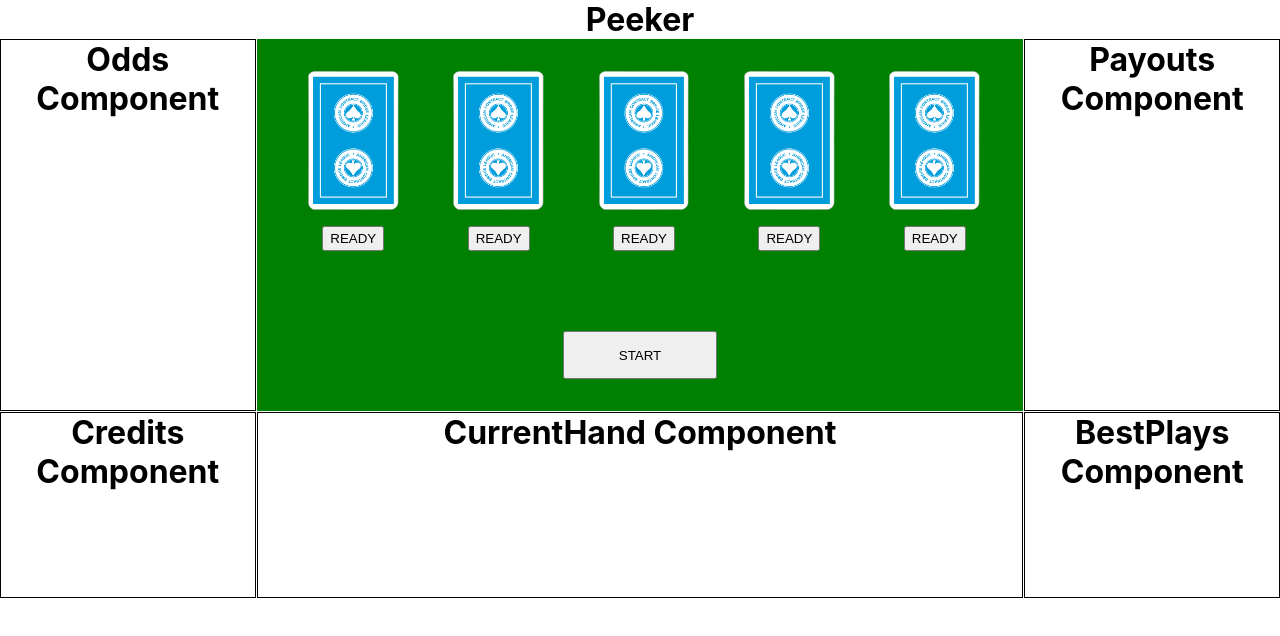
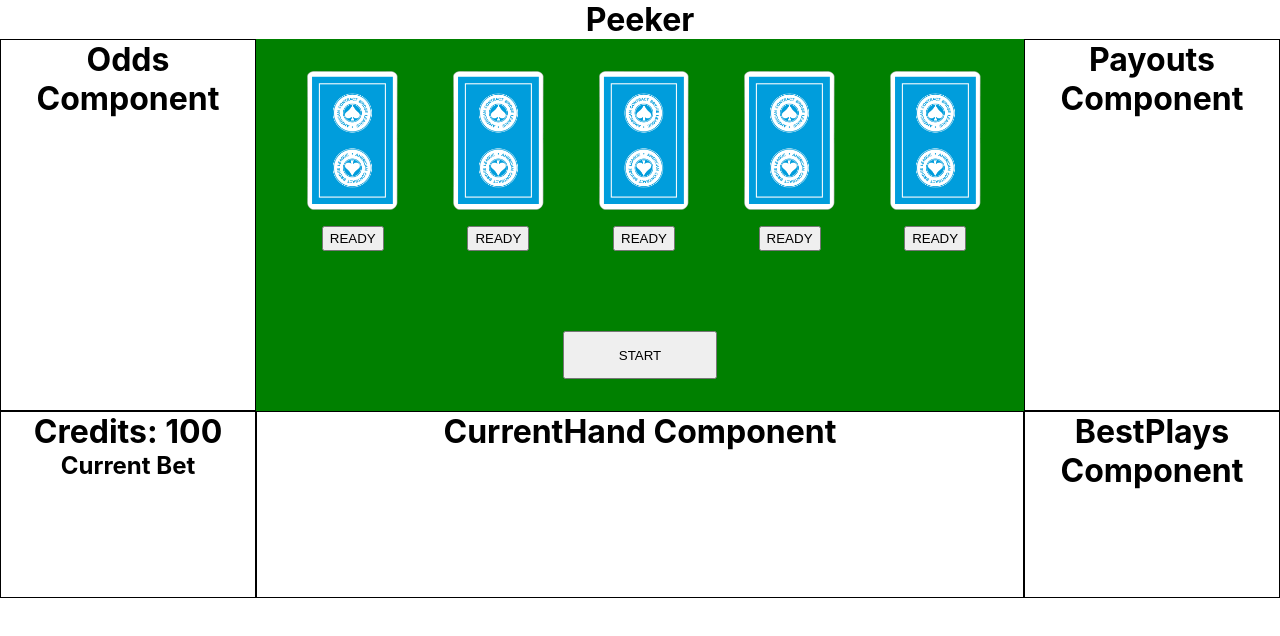
Before and after one commit to patrickrgrady81/Peeker-front, a React (Create React App) app: page / in a window 1280 px wide. Shown: the top 636 px of the page. Built offline with nearby package versions, Linux system fonts and the light colour scheme.

Commit message:
refactored vanilla classes out of Deck component

```diff
--- a/public/index.html
+++ b/public/index.html
@@ -24,7 +24,7 @@
       work correctly both with client-side routing and a non-root public URL.
       Learn how to configure a non-root public URL by running `npm run build`.
     -->
-    <title>React App</title>
+    <title>Peeker</title>
   </head>
   <body>
     <noscript>You need to enable JavaScript to run this app.</noscript>
--- a/src/components/app/App.css
+++ b/src/components/app/App.css
@@ -7,7 +7,7 @@
   display: grid;
   grid-template-columns: 1fr 3fr 1fr;
   grid-template-rows: 2fr 1fr;
-  grid-column-gap: 1px;
-  grid-row-gap: 1px;
+  /* grid-column-gap: 1px;
+  grid-row-gap: 1px; */
   text-align: center;
 }
--- a/src/components/card/Card.js
+++ b/src/components/card/Card.js
@@ -17,13 +17,13 @@ export default class Card extends Component {
       if (this.state.held) {
         this.setState({ held: false });
       }
-      if (this.state.class === "card-btn") {
-        this.setState({ class: "none" });
-      }
-    } else if (this.props.gameState === "DRAW") {
-      if (this.state.class === "none") {
-        this.setState({ class: "card-btn" });
-      }
+    //   if (this.state.class === "card-btn") {
+    //     this.setState({ class: "none" });
+    //   }
+    // } else if (this.props.gameState === "DRAW") {
+    //   if (this.state.class === "none") {
+    //     this.setState({ class: "card-btn" });
+    //   }
     }
   }
 
@@ -39,7 +39,6 @@ export default class Card extends Component {
     let cardImage;
     if (this.props.gameState === "START") {
       cardImage = '/img/cards/blue_back.png';
-
       return (
         <div className="cardWrapper">
           <img className="card" src={cardImage} alt="card"></img>
--- a/src/components/credits/Credits.css
+++ b/src/components/credits/Credits.css
@@ -1,3 +1,7 @@
 .credits {
   border: 1px solid black;
 }
+
+.creditsHeader {
+  color: "red";
+}
--- a/src/components/credits/Credits.js
+++ b/src/components/credits/Credits.js
@@ -1,10 +1,18 @@
 import React, { Component } from 'react'
 
 export default class Credits extends Component {
+  constructor(props) {
+    super(props);
+
+    this.state = {
+      credits: 100
+    }
+  }
   render() {
     return (
       <div className="credits">
-        <h1>Credits Component</h1>
+        <h1 className="credits-header">Credits: {this.state.credits}</h1>
+        <h2 className="bet">Current Bet</h2>
       </div>
     )
   }
--- a/src/components/deck/Deck.js
+++ b/src/components/deck/Deck.js
@@ -1,5 +1,6 @@
 import Card from "../card/Card";
 import React, { Component } from 'react'
+import DeckJS from "./js/deck.js"
 
 export default class Deck extends Component {
   constructor() {
@@ -25,25 +26,23 @@ export default class Deck extends Component {
     );
   }
 
+  start = () => {
+    let deck = new DeckJS();
+    let aDeck = deck.createDeck();
+    deck.shuffleDeck(aDeck);
+    return aDeck;
+  }
+
   showCards = () => {
     let cards = [];
-    if (this.state.hand[0]) {
-      // eslint-disable-next-line
-      this.state.hand.map((card, i) => {
-        cards.push(<li key={i}><Card card={card} gameState={this.state.gameState} /></li>);
-      })
-    } else {
-      for (let i = 0; i < 5; i++) {
-        cards.push(<li key={i}><Card card={null} gameState={this.state.gameState} /></li>);
-      }
+    let theCard;
+
+    for (let i = 0; i < 5; i++) {
+      this.state.hand[i] ? theCard = this.state.hand[i] : theCard = null;
+      cards.push(<li key={i}><Card card={theCard} gameState={this.state.gameState} /></li>);
     }
+
     return cards
-  }
-
-  start = () => {
-    let deck = this.createDeck();
-    this.shuffleDeck(deck);
-    return deck;
   }
 
 
@@ -67,12 +66,8 @@ export default class Deck extends Component {
       // about odds and stuff.
 
     } else if (this.state.gameState === "DRAW") {
-      // We started the game and have cards
-      // When we click again we get new cards for all
-      // cards that are !held
       let newHand = [...this.state.hand];
       let newDeck = [...this.state.deck]
-      // debugger
       for (let i = 0; i < newHand.length; i++) {
         if (!newHand[i].held) {
           let newCard = newDeck[i];
@@ -90,18 +85,14 @@ export default class Deck extends Component {
       // send my cards to the server so I can get info back
       // about fianl tallies.
     } else {
-      // Deal new hand
-      // create new deck
-      let newDeck = this.createDeck();
-      this.shuffleDeck(newDeck);
-      // create new player hand
-      // add 5 cards to hand
+      let deck = new DeckJS();
+      let newDeck = deck.createDeck();
+      deck.shuffleDeck(newDeck);
       let pHand = newDeck.slice(0, 5);
       for (let card of pHand) {
         card.held = false;
       }
       newDeck = newDeck.slice(4, -1);
-      // gameState => Draw
       this.setState(state => {
         return {
           deck: newDeck,
@@ -111,34 +102,4 @@ export default class Deck extends Component {
       });
     }
   }
-
-  createDeck() {
-    const cards = []
-    const suits = ['H', 'D', 'C', 'S'];
-    const vals = ['A', '2', '3', '4', '5', '6', '7', '8', '9', 'T', 'J', 'Q', 'K']
-
-    for (let i = 0; i < suits.length; i++) {
-      for (let j = 0; j < vals.length; j++) {
-        cards.push(new localCard(vals[j], suits[i]));
-      }
-    }
-    return cards
-  }
-
-  shuffleDeck(cards) {
-    for (let i = 0; i < cards.length; i++) {
-      let pickACard = Math.floor(Math.random() * (cards.length));
-      [cards[i], cards[pickACard]] = [cards[pickACard], cards[i]];
-    }
-  }
 }
-
-class localCard {
-  constructor(v, s) {
-    this.v = v;
-    this.s = s;
-    this.image = `img/cards/${this.v}${this.s}.png`;
-    this.id = `${this.v.toLowerCase()}${this.s.toLowerCase()}`;
-    this.held = false;
-  }
-}
--- /dev/null
+++ b/src/components/deck/js/card.js
@@ -0,0 +1,9 @@
+export default class CardJS {
+  constructor(v, s) {
+    this.v = v;
+    this.s = s;
+    this.image = `img/cards/${this.v}${this.s}.png`;
+    this.id = `${this.v.toLowerCase()}${this.s.toLowerCase()}`;
+    this.held = false;
+  }
+}
--- /dev/null
+++ b/src/components/deck/js/deck.js
@@ -0,0 +1,23 @@
+import CardJS from "./card.js"
+
+export default class DeckJS {
+  createDeck() {
+    const cards = []
+    const suits = ['H', 'D', 'C', 'S'];
+    const vals = ['A', '2', '3', '4', '5', '6', '7', '8', '9', 'T', 'J', 'Q', 'K']
+
+    for (let i = 0; i < suits.length; i++) {
+      for (let j = 0; j < vals.length; j++) {
+        cards.push(new CardJS(vals[j], suits[i]));
+      }
+    }
+    return cards
+  }
+
+  shuffleDeck(cards) {
+    for (let i = 0; i < cards.length; i++) {
+      let pickACard = Math.floor(Math.random() * (cards.length));
+      [cards[i], cards[pickACard]] = [cards[pickACard], cards[i]];
+    }
+  }
+}
```
Also changed, not shown: src/components/app/App.js (+1 -8 lines).
